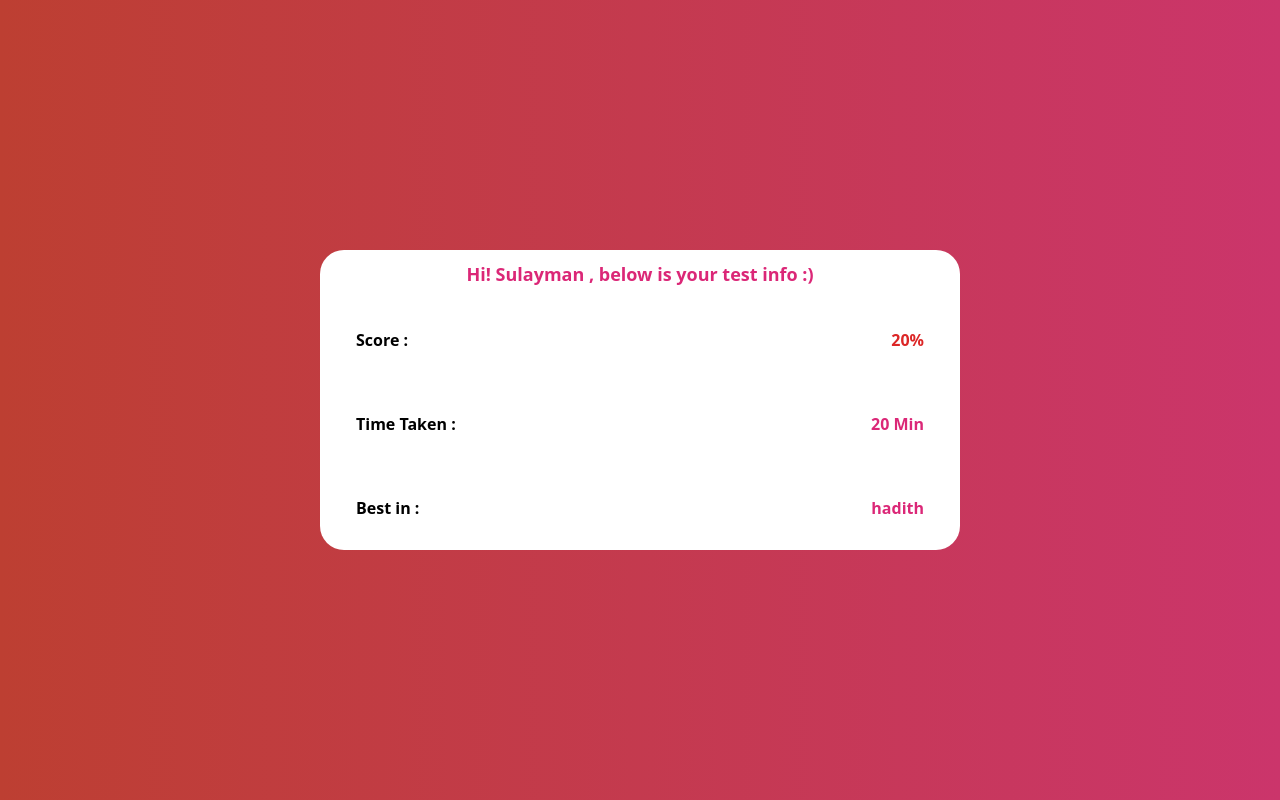
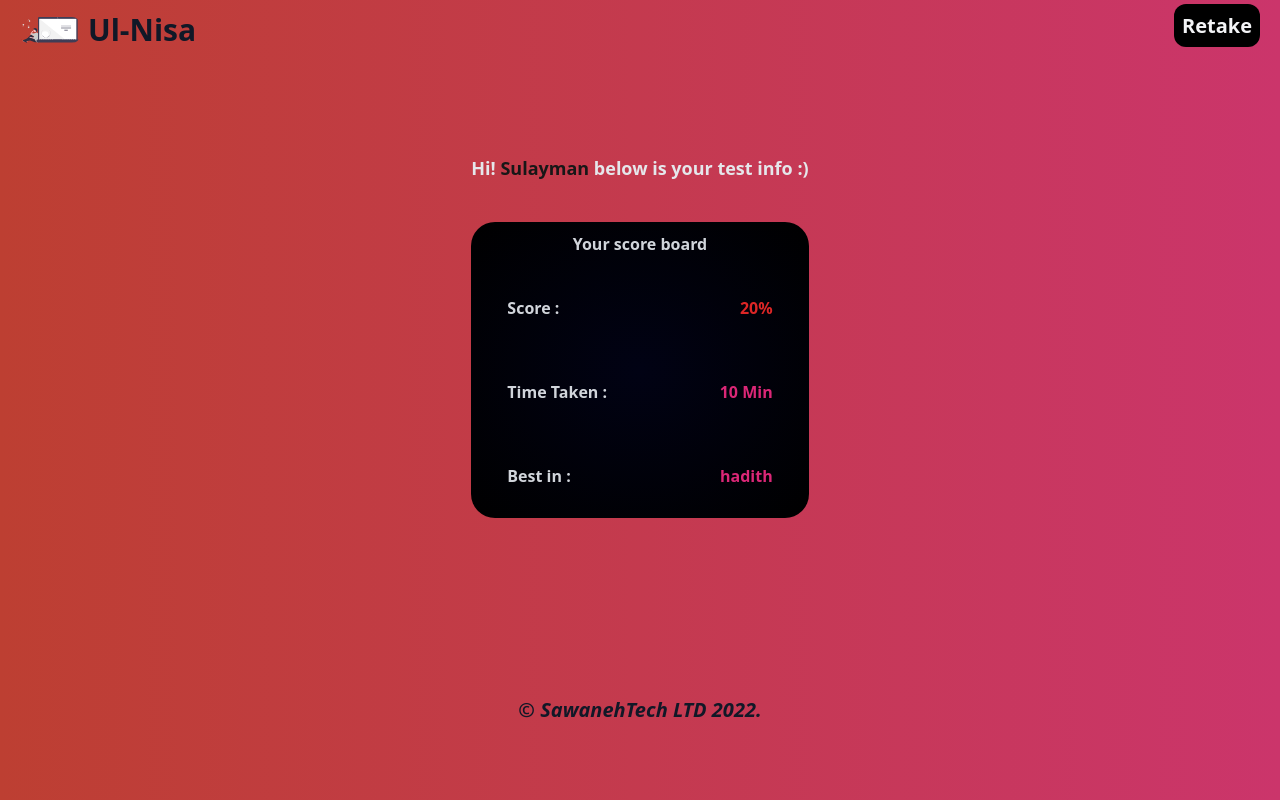
Before and after one commit to sawaneh1/Women_IN_Islam, a React (Create React App) app: page /scoreboard in a window 1280 px wide. Built offline with nearby package versions, Linux system fonts and the light colour scheme.

Commit message:
added timer

```diff
--- a/package.json
+++ b/package.json
@@ -5,6 +5,7 @@
   "dependencies": {
     "@chakra-ui/icons": "^1.1.7",
     "@headlessui/react": "^1.5.0",
+    "@reduxjs/toolkit": "^1.8.1",
     "@testing-library/jest-dom": "^5.16.2",
     "@testing-library/react": "^12.1.3",
     "@testing-library/user-event": "^13.5.0",
--- a/src/Navbar/index.js
+++ b/src/Navbar/index.js
@@ -1,20 +1,28 @@
-import React from "react";
+import React, { useState } from "react";
 import { Link } from "react-router-dom";
 import img from "../assests/about.png";
+import logo from "../assests/test1.svg";
 
 const Navbar = () => {
+  const [showMenu, setShowMenu] = useState(false);
+
+  const handleShowMenu = () => {
+    setShowMenu((prev) => !prev);
+  };
   return (
-    <nav className="bg-gray-100 border-gray-200 px-2 sm:px-4 py-2.5 rounded-3xl shadow-2xl  shadow-gray-800  navbar  m-10 mt-20">
+    <nav className="linear text-white border-gray-200 px-2 sm:px-4 py-2.5 rounded-3xl shadow-xl  shadow-gray-100  navbar  m-5 sm:m-10 mt-20">
       <div>
         <div>
           <div className="container flex flex-wrap justify-between items-center mx-auto">
-            <a href="#" className="flex items-center">
-              <span className="self-center text-2xl font-bold whitespace-nowrap dark:text-pink-500 pl-10">
-                Women In Islam
+            <a href="#" className="flex items-center gap-2  ml-8">
+              <img src={logo} width="80" height="80" alt="" />
+              <span className="self-center text-2xl font-mono font-bold whitespace-nowrap dark:text-pink-50">
+                Ul-NISA
               </span>
             </a>
             <button
               data-collapse-toggle="mobile-menu"
+              onClick={handleShowMenu}
               type="button"
               className="inline-flex items-center p-2 ml-3 text-sm text-gray-500 rounded-lg md:hidden hover:bg-gray-100 focus:outline-none focus:ring-2 focus:ring-gray-200 dark:text-gray-400 dark:hover:bg-gray-700 dark:focus:ring-gray-600"
               aria-controls="mobile-menu-2"
@@ -22,7 +30,7 @@ const Navbar = () => {
             >
               <span className="sr-only">Open main menu</span>
               <svg
-                className="w-6 h-6"
+                className={`${showMenu !== false && "hidden"} w-6 h-6`}
                 fill="currentColor"
                 viewBox="0 0 20 20"
                 xmlns="http://www.w3.org/2000/svg"
@@ -34,7 +42,7 @@ const Navbar = () => {
                 ></path>
               </svg>
               <svg
-                className="hidden w-6 h-6"
+                className={`${showMenu == false && "hidden"} w-6 h-6`}
                 fill="currentColor"
                 viewBox="0 0 20 20"
                 xmlns="http://www.w3.org/2000/svg"
@@ -46,7 +54,13 @@ const Navbar = () => {
                 ></path>
               </svg>
             </button>
-            <div className="hidden w-full md:block md:w-auto" id="mobile-menu">
+
+            <div
+              className={`${
+                showMenu == false && "hidden"
+              }  w-full md:block md:w-auto`}
+              id="mobile-menu"
+            >
               <ul className="flex flex-col p-10 mt-4 md:flex-row md:space-x-8 md:mt-0 md:text-sm md:font-medium">
                 <li>
                   <a
@@ -97,7 +111,7 @@ const Navbar = () => {
         </div>
         <div className="flex place-items-center items-center ">
           <div className="p-10 w-full  sm:w-4/5">
-            <h1 className="-mt-28 mb-5 font-bold  text-xl">
+            <h1 className=" mb-5 font-bold text-pink-600 sm:-mt-32  text-xl">
               Test your islamic Knowledge...
             </h1>
 
--- a/src/components/Quiz/index.jsx
+++ b/src/components/Quiz/index.jsx
@@ -1,7 +1,8 @@
-import React, { useState } from "react";
+import React, { useEffect, useState } from "react";
 import { RadioGroup } from "@headlessui/react";
 import { useRoutes, useNavigate } from "react-router-dom";
 import QuizCard from "./QuizCard";
+import logo from "../../assests/test.png";
 
 const questions = [
   {
@@ -74,7 +75,7 @@ const questions = [
 
 const Quiz = () => {
   const naviage = useNavigate();
-  const [count, setCount] = useState(0);
+  const [scoreRate, setScoreRate] = useState(0);
   const [progress, setProgress] = useState(0);
   console.log("progress", progress);
   const [selected, setSelected] = useState(false);
@@ -93,6 +94,7 @@ const Quiz = () => {
   };
 
   const calculateProgress = 100 / questions.length;
+  const calScoreRate = questions.length * 10;
 
   const handleNext = () => {
     console.log(next);
@@ -116,17 +118,50 @@ const Quiz = () => {
     setProgress((prev) => prev + calculateProgress);
     setLeft((prev) => prev - 1);
 
-    setCount((prev) => prev + 1);
     setNext((prev) => prev + 1);
     setSelected(false);
     console.log("this selected whites", selected, selected.isCorrect);
   };
 
+  // useEffect(() => {
+  //   if (secondsCounter == 0) {
+  //     return naviage("/scoreboard");
+  //   }
+  // });
+
+  const [secondsCounter, setSecondsCounter] = useState(60);
+  const [minutesCounter, setminutesCounter] = useState(2);
+  useEffect(() => {
+    if (secondsCounter == 0) setSecondsCounter(60);
+    const secondstimer =
+      secondsCounter > 0 &&
+      setInterval(() => setSecondsCounter(secondsCounter - 1), 1000);
+
+    //  const munitesTimer = munitesTimer > 0 &&
+
+    return () => {
+      clearInterval(secondstimer);
+    };
+  }, [secondsCounter]);
+
+  useEffect(() => {
+    if (minutesCounter == 0) return naviage("/scoreboard");
+    const minutesTimer =
+      minutesCounter > 0 &&
+      setInterval(() => setminutesCounter(minutesCounter - 1), 60000);
+    return () => clearInterval(minutesTimer);
+  }, [minutesCounter]);
+
   return (
     <div>
       <div className="flex  text-white justify-between px-5 mt-5 mb-5 sm:mt-3 sm:mb-2">
-        <span className="font-bold text-2xl">UL NISA</span>
-        <span className="font-bold text-xl cursor-pointer">Quit quiz</span>
+        <span className="font-extrabold gap-2 items-center flex text-3xl text-gray-900">
+          <img src={logo} height="60" width="60" className="rounded-lg" />{" "}
+          <span>Ul-Nisa</span>
+        </span>
+        <span className="font-extrabold   items-center text-3xl text-gray-900 cursor-pointer">
+          End quiz
+        </span>
       </div>
       <div className="w-full px-4 py-5">
         <div className="flex justify-center relative">
@@ -136,7 +171,10 @@ const Quiz = () => {
               Score: <span className="font-bold text-xl">{score}</span>
             </span>
             <span className="rounded-full shadow-2xl  px-0.5  text-center  py-2  h-12  w-auto">
-              <span className="font-bold text-xl">10</span> min
+              <span className="font-bold text-xl">
+                {minutesCounter}:{secondsCounter}
+              </span>{" "}
+              min
             </span>
             <span className="">
               {" "}
@@ -237,7 +275,7 @@ const Quiz = () => {
             </div>
             <div className="bg-neutral-900 rounded-full w-full h-5 m-auto mt-4">
               <div
-                className="bg-green-500  h-5 rounded-full "
+                className="bg-gray-800 h-5 rounded-full "
                 style={{ width: progress + "%" }}
               ></div>
             </div>
@@ -257,6 +295,11 @@ const Quiz = () => {
           </div>
         </div>
       </div>
+      <footer>
+        <h3 className="font-bold text-gray-900 italic  text-xl text-center">
+          &copy; SawanehTech LTD 2022.
+        </h3>
+      </footer>
     </div>
   );
 };
--- a/src/components/scoreBoard.js
+++ b/src/components/scoreBoard.js
@@ -1,20 +1,41 @@
-import React from "react";
+import React, { useEffect, useState } from "react";
+import { Link } from "react-router-dom";
+import "./scoreboard.css";
+import logo from "../assests/test1.svg";
 
 const ScoreBoard = () => {
   return (
-    <div className="  grid grid-cols-1 place-items-center h-full  scoreboard ">
-      <div className="bg-white sm:w-1/2 border-gray-200 px-2 sm:px-4  py-2.5 rounded-3xl  p-20">
-        <h2 className=" text-center text-lg text-pink-600 font-bold ">
-          Hi! Sulayman , below is your test info :)
+    <div>
+      <div className="flex  text-white justify-between px-5 mt-5 mb-5 sm:mt-3 sm:mb-2">
+        <Link to="/">
+          <span className="font-extrabold gap-2 items-center flex text-3xl text-gray-900">
+            <img src={logo} height="60" width="60" className="rounded-lg" />{" "}
+            <span>Ul-Nisa</span>
+          </span>
+        </Link>
+
+        <Link to="/quiz">
+          <span className="font-extrabold  bg-black  rounded-xl p-2  items-center text-xl text-gray-100 cursor-pointer">
+            Retake
+          </span>
+        </Link>
+      </div>
+
+      <div className="  grid  place-items-center   scoreboard">
+        <div>
+          <h2 className=" text-center text-lg  -mt-20 mb-10 text-gray-200 font-bold ">
+            Hi! <span className="text-neutral-900">Sulayman</span> below is your
+            test info :)
           </h2>
-
+          <div className="bg-scoreboard text-gray-300  border-gray-200 px-2 sm:px-4  py-2.5 rounded-3xl">
+            <h3 className="text-center font-bold"> Your score board</h3>
             <div className="flex justify-between pt-10 p-5 ">
               <h3 className="font-bold">Score : </h3>
               <h3 className="text-red-600 font-semibold "> 20% </h3>
             </div>
             <div className="flex justify-between pt-10  p-5">
               <h3 className="font-bold">Time Taken : </h3>
-          <h3 className="text-pink-600 font-semibold"> 20 Min</h3>
+              <h3 className="text-pink-600 font-semibold">10 Min</h3>
             </div>
             <div className="flex justify-between pt-10 p-5">
               <h3 className="font-bold"> Best in : </h3>
@@ -22,6 +43,14 @@ const ScoreBoard = () => {
             </div>
           </div>
         </div>
+      </div>
+
+      <footer>
+        <h3 className="font-bold text-gray-900 italic  text-xl text-center">
+          &copy; SawanehTech LTD 2022.
+        </h3>
+      </footer>
+    </div>
   );
 };
 
--- /dev/null
+++ b/src/components/scoreboard.css
@@ -0,0 +1,3 @@
+.bg-scoreboard {
+  background: radial-gradient(rgb(1, 2, 20), rgb(0, 0, 0));
+}
--- a/src/index.css
+++ b/src/index.css
@@ -17,13 +17,17 @@ body {
   ); /* Chrome 10-25, Safari 5.1-6 */
   /* background: linear-gradient(to right, #000, #cb356b); */
   /* background: radial-gradient(#000, black); */
-  background-color: ;
+  /* background-color: ; */
   /* W3C, IE 10+/ Edge, Firefox 16+, Chrome 26+, Opera 12+, Safari 7+ */
+}
+.linear {
+  /* background: linear-gradient(to right, #c9493b, #6b0f31); */
+  background: radial-gradient(rgb(1, 2, 20), rgb(0, 0, 0));
 }
 
 .scoreboard {
   /* background-color: red; */
-  min-height: 100vh;
+  min-height: 80vh;
 }
 .navbar {
   min-height: 80vh;
```
Also changed, not shown: 1 other file (tests, documents, lock files or other folders). Lines whose indentation alone changed are shown as unchanged.
